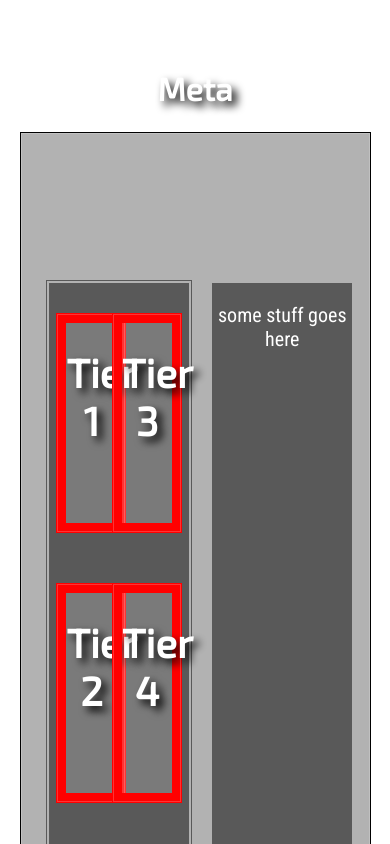
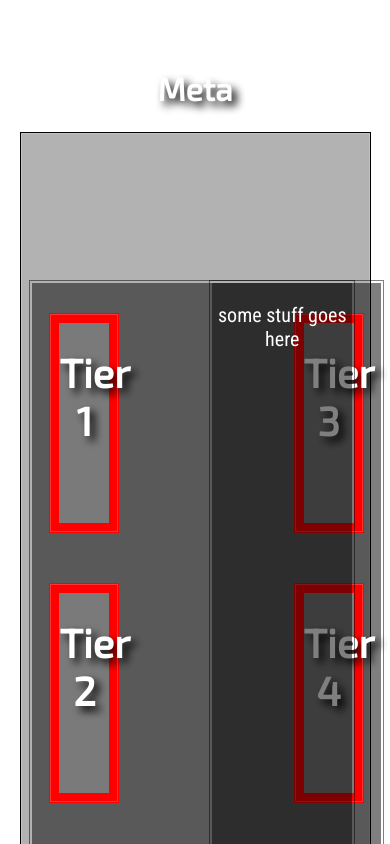
Before and after one commit to goldbeedev/HearthstoneTierList, a website: page public/index.html in a window 390 px wide. Shown: the part 1156-2000 px from the top of the page. Drawn offline with nearby package versions, Linux system fonts and the light colour scheme; some packages are replaced by stand-ins of ours; a script that the page names is missing.

Commit message:
fiddling with media queries

```diff
--- a/public/css/main.css
+++ b/public/css/main.css
@@ -164,10 +164,10 @@ h1 {
 	outline: rgba(0,0,0,.5) solid 1px;
 	outline-offset: 2px;
 	text-align: center;
-	width: 40%;
-	height: 600px;
+	width: 45%;
+	height: 700px;
 	top: 15%;
-	left: 5%;
+	left: 3%;
 	margin-left: 3.3%;
 	z-index: 1;
 }
@@ -179,6 +179,8 @@ h1 {
 	position: absolute;
 	display: block;
 	background-color: rgba(0,0,0,0.5);
+	outline: rgba(0,0,0,.5) solid 1px;
+	outline-offset: 2px;
 	text-align: center;
 	width: 40%;
 	height: 600px;
@@ -276,8 +278,8 @@ i.left {
 .tierbutton {
 	background-color: rgba(255,255,255,.2);
 	background-image: url("../images/hstone.png");
-	width: 200px;
-	height: 200px;
+	width: 180px;
+	height: 180px;
 	border: 3px solid black;
 	outline: rgba(255,255,255,.2) solid 1px;
 	outline-offset: -2px;
@@ -341,6 +343,19 @@ button:hover {
 and (min-width : 0px)
 and (max-width : 480px) {
 /* Styles */
+.backgroundblock {
+	width: 100%;
+	max-width: 100%;
+	left: 0;
+	right: 0;
+}
+
+.pageContentleft {
+	width: 100%;
+	left: 0;
+	right: 0;
+}
+
 .js {
 	position: relative;
 	width: 100%;
--- a/public/templates/metaforesight.html
+++ b/public/templates/metaforesight.html
@@ -1,6 +1,9 @@
-<div class="pageContentcenter"><p>testing</p></div>
-
-<div class="tierbutton" id="tier1" ng-click=ftier1()><h1>Tier 1</h1></div>
-<div class="tierbutton" id="tier2" ng-click=ftier2()><h1>Tier 2</h1></div>
-<div class="tierbutton" id="tier3" ng-click=ftier3()><h1>Tier 3</h1></div>
-<div class="tierbutton" id="tier4" ng-click=ftier4()><h1>Tier 4</h1></div>
+<div class="pageContentleft">
+	<div class="tierbutton" id="tier1" ng-click=ftier1()><h1>Tier 1</h1></div>
+		<div class="tierbutton" id="tier2" ng-click=ftier2()><h1>Tier 2</h1></div>
+			<div class="tierbutton" id="tier3" ng-click=ftier3()><h1>Tier 3</h1></div>
+		<div class="tierbutton" id="tier4" ng-click=ftier4()><h1>Tier 4</h1></div>
+	</div>
+<div class="pageContentright">
+	<p>some stuff goes here</p>
+</div>
```
